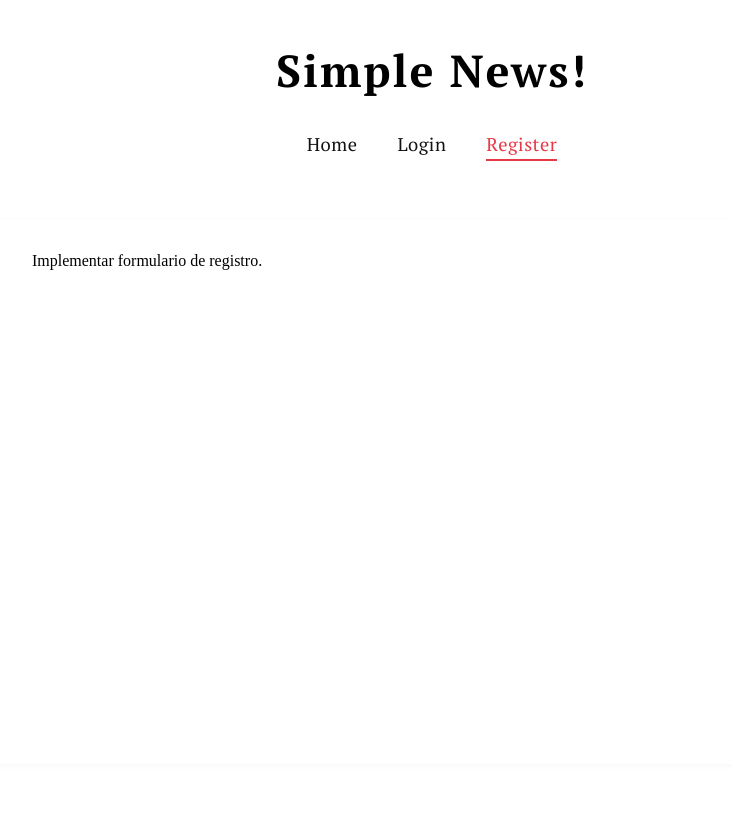
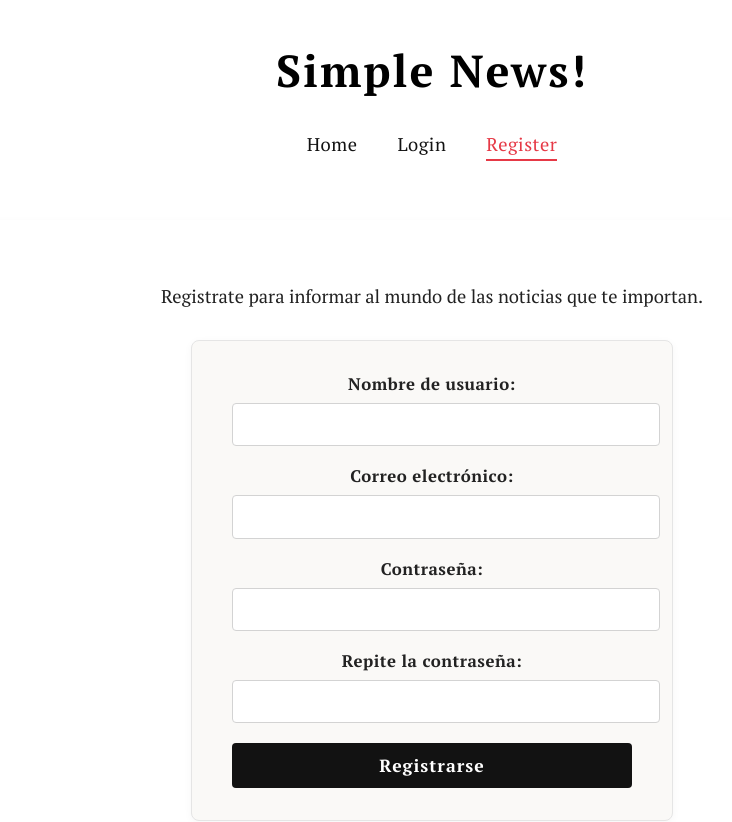
Before and after one commit to Alelizzt/SimpleNewsSystem, a Vue app in the folder frontend/simple-news/: page /register in a window 1280 px wide. Shown: the top 822 px of the page, without its empty margins (208-940 px from the left). Built offline with nearby package versions, Linux system fonts and the light colour scheme.

Commit message:
Se agrega el formulario de registro
ya funcional con la api

```diff
--- a/frontend/simple-news/src/services/authService.ts
+++ b/frontend/simple-news/src/services/authService.ts
@@ -47,6 +47,28 @@ export async function logout() {
     }
 }
 
+export async function register(email:string, password: string, username: string): Promise<any> {
+    try {
+        const body = {
+            "email": email,
+            "password": password,
+            "username": username
+        }
+
+        const response = await fetch(`${API_URL}users/`, {
+            method: 'POST',
+            headers: {
+                'Content-Type': 'application/json',
+            },
+            body: JSON.stringify(body),
+        });
+        return response.json();
+    } catch (error) {
+        console.error('Error during registration:', error);
+        throw error;
+    }
+}
+
 export function getCurrentUser(): string | null {
     const auth = useAuthStore();
 
--- a/frontend/simple-news/src/views/RegisterView.vue
+++ b/frontend/simple-news/src/views/RegisterView.vue
@@ -1,10 +1,117 @@
 <template>
-  Implementar formulario de registro.
+  <div>
+    Registrate para informar al mundo de las noticias que te importan.
+    <form id="register-form" @submit.prevent="handleNewRegister">
+      <label for="username">Nombre de usuario:</label>
+      <input type="text" id="username" v-model="user.username" required />
+
+      <label for="email">Correo electrónico:</label>
+      <input type="email" id="email" v-model="user.email" required />
+
+      <label for="password">Contraseña:</label>
+      <input type="password" id="password" v-model="user.password" required />
+
+      <label for="repeatPassword">Repite la contraseña:</label>
+      <input type="password" id="repeatPassword" v-model="repeatPassword" required />
+
+      <button type="submit">Registrarse</button>
+    </form>
+  </div>
 </template>
 
 <script setup lang="ts">
+import { ref } from 'vue'
+import { register } from '../services/authService'
+
+const user = ref({
+  username: '',
+  email: '',
+  password: ''
+})
+const repeatPassword = ref('')
+
+async function handleNewRegister() {
+  if (user.value.password !== repeatPassword.value) {
+    alert('Las contraseñas no coinciden')
+    return
+  }
+  try {
+    await register( user.value.email, user.value.password, user.value.username)
+    alert('Usuario registrado correctamente')
+    // Opcional: limpiar el formulario
+    user.value = { username: '', email: '', password: '' }
+    repeatPassword.value = ''
+  } catch (error) {
+    console.error('Error al registrar usuario:', error)
+    alert('Error al registrar usuario')
+  }
+}
 </script>
 
-<style>
+<style scoped>
+#register-form {
+  max-width: 400px;
+  margin: 2rem auto;
+  padding: 2rem 2.5rem;
+  background: #faf9f7;
+  border: 1px solid #e5e5e5;
+  border-radius: 8px;
+  box-shadow: 0 2px 8px rgba(30, 30, 30, 0.04);
+  font-family: 'PT Serif', Georgia, 'Times New Roman', Times, serif;
+}
 
+#register-form label {
+  display: block;
+  margin-bottom: 0.5rem;
+  font-weight: 700;
+  color: #222;
+  font-size: 1.05rem;
+  letter-spacing: 0.5px;
+}
+
+#register-form input[type="text"],
+#register-form input[type="email"],
+#register-form input[type="password"] {
+  width: 100%;
+  padding: 0.6rem 0.8rem;
+  margin-bottom: 1.2rem;
+  border: 1px solid #d3d3d3;
+  border-radius: 4px;
+  font-size: 1rem;
+  font-family: inherit;
+  background: #fff;
+  transition: border-color 0.2s;
+}
+
+#register-form input:focus {
+  border-color: #121212;
+  outline: none;
+}
+
+#register-form button[type="submit"] {
+  width: 100%;
+  padding: 0.7rem 0;
+  background: #121212;
+  color: #fff;
+  font-family: inherit;
+  font-size: 1.1rem;
+  font-weight: 700;
+  border: none;
+  border-radius: 4px;
+  cursor: pointer;
+  letter-spacing: 1px;
+  transition: background 0.2s;
+}
+
+#register-form button[type="submit"]:hover {
+  background: #333;
+}
+
+div {
+  font-family: 'PT Serif', Georgia, 'Times New Roman', Times, serif;
+  color: #222;
+  text-align: center;
+  margin-top: 2rem;
+  font-size: 1.15rem;
+}
 </style>
```
